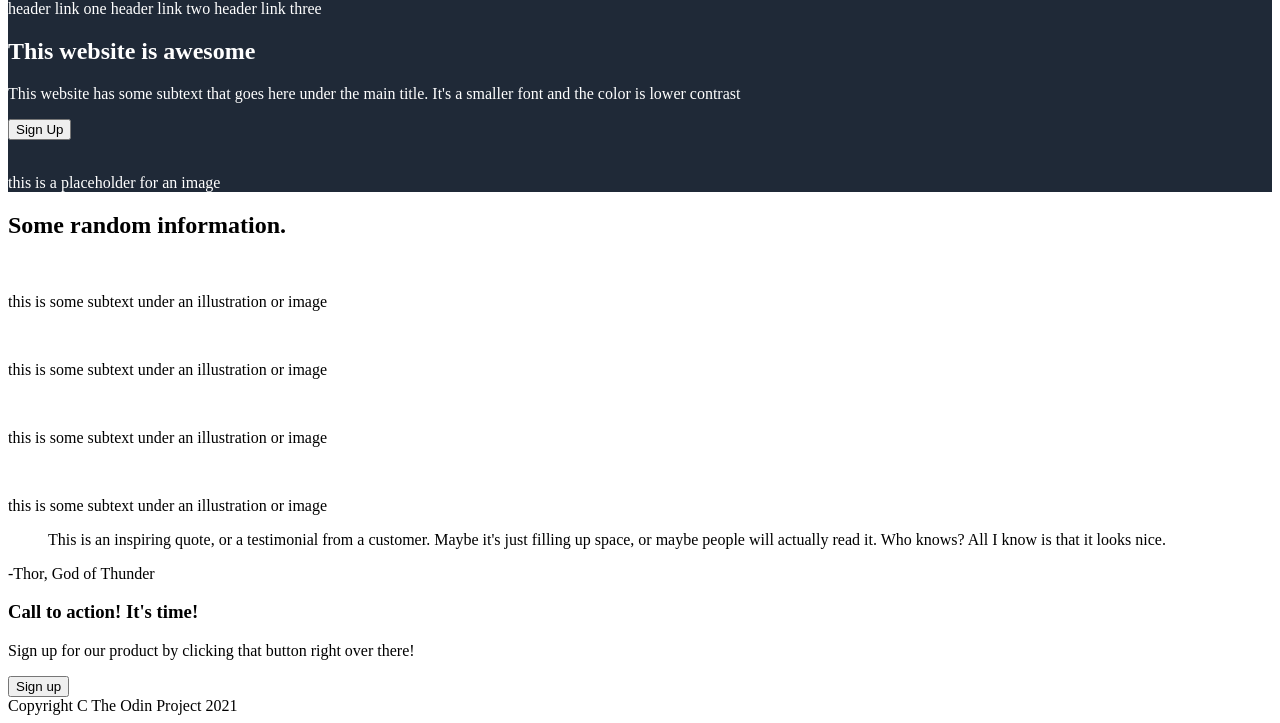
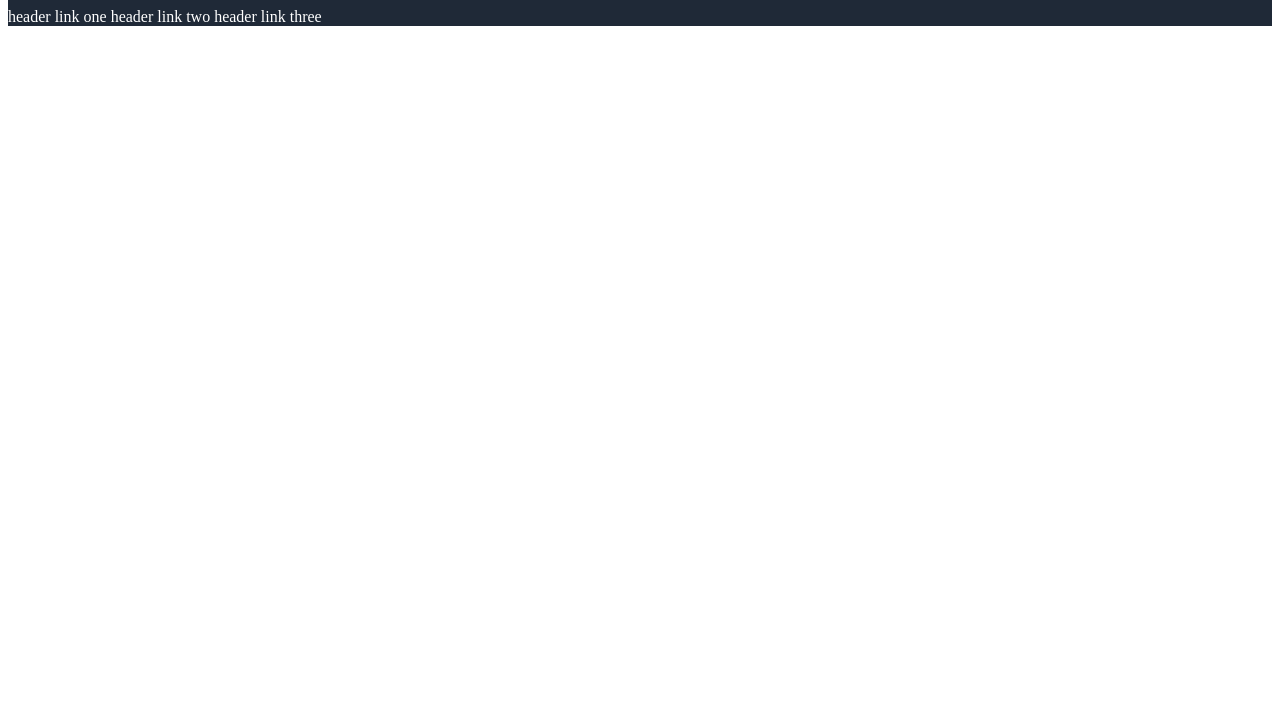
Before and after one commit to datadarkly/odin-project-landing-page, a plain HTML site: page index.html in a window 1280 px wide. Shown: the part 80-803 px from the top of the page. Drawn offline with Linux system fonts and the light colour scheme.

Commit message:
Ditch everything and focus on just the header

```diff
--- a/index.html
+++ b/index.html
@@ -8,59 +8,15 @@
     </head>
 
     <body>
-        <div class="section intro">
-            <header>
-                <h1 class="hero-text">Header Logo</h1>
-                <a class="hero-text">header link one</a>
-                <a class="hero-text">header link two</a>
-                <a class="hero-text">header link three</a>
-            </header>
+        <div class="section intro wide">
             <div>
-                <div>
-                    <h2 class="hero-text">This website is awesome</h2>
-                    <p class="hero-text">This website has some subtext that goes here under the main title. It's a smaller font and the color is lower contrast</p>
-                    <button>Sign Up</button>
-                </div>
-            </div>
-            <div>
-                <img>
-                <p class="hero-text">this is a placeholder for an image</p>
+                <header>
+                    <h1 class="hero-text">Header Logo</h1>
+                    <a class="hero-text">header link one</a>
+                    <a class="hero-text">header link two</a>
+                    <a class="hero-text">header link three</a>
+                </header>
             </div>
         </div>
-
-        <div class="section info">
-            <h2>Some random information.</h2>
-            <div>
-                <div class="item">
-                    <img>
-                    <p>this is some subtext under an illustration or image</p>
-                </div>
-                <div class="item">
-                    <img>
-                    <p>this is some subtext under an illustration or image</p>
-                </div>
-                <div class="item">
-                    <img>
-                    <p>this is some subtext under an illustration or image</p>
-                </div>
-                <div class="item">
-                    <img>
-                    <p>this is some subtext under an illustration or image</p>
-                </div>
-            </div>
-        </div>
-
-        <div class="section quote">
-            <blockquote>This is an inspiring quote, or a testimonial from a customer. Maybe it's just filling up space, or maybe people will actually read it. Who knows? All I know is that it looks nice.</blockquote>
-            <p>-Thor, God of Thunder</p>
-        </div>
-
-        <div class="section action">
-            <h3>Call to action! It's time!</h3>
-            <p>Sign up for our product by clicking that button right over there!</p>
-            <button>Sign up</button>
-        </div>
-
-        <footer>Copyright C The Odin Project 2021</footer>
     </body>
 </html>
--- a/style.css
+++ b/style.css
@@ -1,11 +1,12 @@
 /* style.css */
 
-.section {
-    flex: 1;
+.section.wide{
+    display: flex;
 }
 
 .intro {
     background-color: #1F2937;
+    margin-top: 0px;
 }
 
 .hero-text {
```
